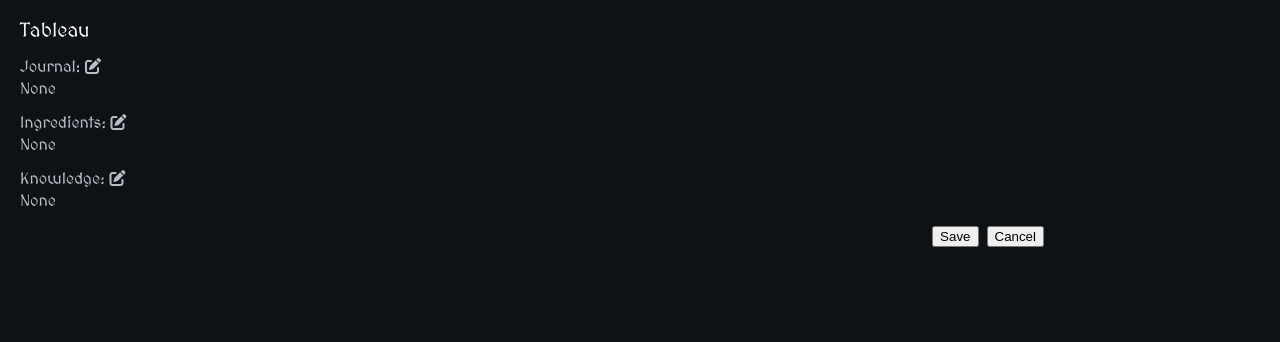
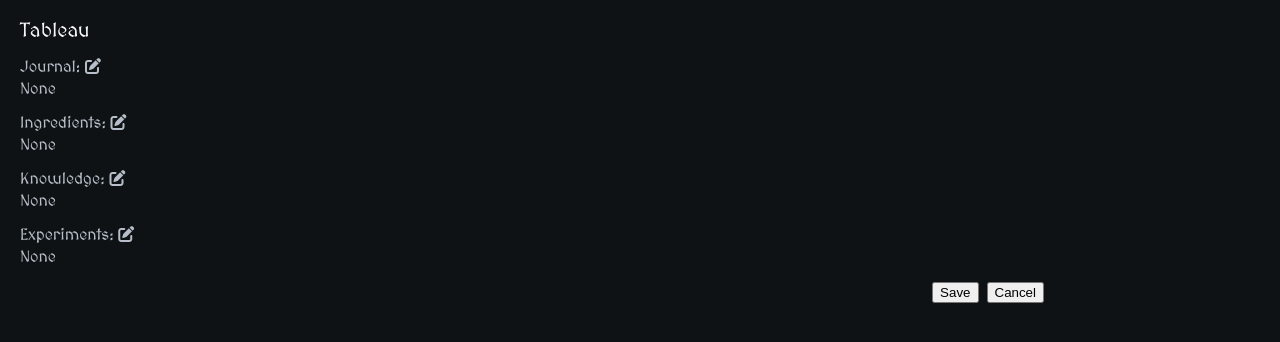
Before and after one commit to pownby/my-fathers-plan, a React app: page /tableau in a window 1280 px wide. Shown: the top 342 px of the page. Built offline with nearby package versions, Linux system fonts and the light colour scheme; a web font is replaced by a local one.

Commit message:
Implement experiments in tableau view

```diff
--- a/src/components/InlineAssetList/InlineAssetList.tsx
+++ b/src/components/InlineAssetList/InlineAssetList.tsx
@@ -1,10 +1,11 @@
 import React, { useMemo } from 'react';
 
 import { AssetSet } from '../../types';
-import { KnowledgeType, IngredientType, DetrimentType } from '../../constants';
+import { KnowledgeType, IngredientType, DetrimentType, ExperimentType } from '../../constants';
 import Knowledge from '../Knowledge';
 import Ingredient from '../Ingredient';
 import Detriment from '../Detriment';
+import Experiment from '../Experiment';
 import sortAssetsEntries from '../../utils/sortAssetsEntries';
 
 import * as styles from './InlineAssetList.less';
@@ -25,6 +26,10 @@ function isDetrimentType(type: string) {
   return (Object.values(DetrimentType) as string[]).includes(type);
 }
 
+function isExperimentType(type: string) {
+  return (Object.values(ExperimentType) as string[]).includes(type);
+}
+
 export default function InlineAssetList({ assets = {} }: InlineAssetListProps) {
   const innerNodes = useMemo(() => Object.entries(assets)
     .filter(([key, value]) => !!value)
@@ -36,6 +41,8 @@ export default function InlineAssetList({ assets = {} }: InlineAssetListProps) {
         return <span>{value}x <Ingredient type={key as IngredientType} /></span>;
       } else if (isDetrimentType(key)) {
         return <span>{value}x <Detriment type={key as DetrimentType} /></span>
+      } else if (isExperimentType(key)) {
+        return <span>{value}x <Experiment type={key as ExperimentType} /></span>
       }
       return `${value}x ${key}`;
     }), [assets]);
--- a/src/components/TableauView/TableauView.tsx
+++ b/src/components/TableauView/TableauView.tsx
@@ -19,6 +19,12 @@ const INGREDIENTS_CONFIG = {
   [AssetType.Ingredient]: { label: '' },
   [AssetType.Detriment]: { hide: true },
   [AssetType.Experiment]: { hide: true }
+};
+
+const EXPERIMENTS_CONFIG = {
+  [AssetType.Knowledge]: { hide: true  },
+  [AssetType.Ingredient]: { hide: true },
+  [AssetType.Detriment]: { hide: true },
 };
 
 export default function TableauView() {
@@ -79,6 +85,13 @@ export default function TableauView() {
           onEditStateChange={getOnEditStateChange('knowledge')}
           config={KNOWLEDGE_CONFIG}
         />
+        <EditAssets
+          label="Experiments"
+          assets={experiments}
+          onSave={setExperiments}
+          onEditStateChange={getOnEditStateChange('experiments')}
+          config={EXPERIMENTS_CONFIG}
+        />
         {!editingFields.length && (
           <div className={styles.buttons}>
             <button onClick={save}>Save</button>
```
